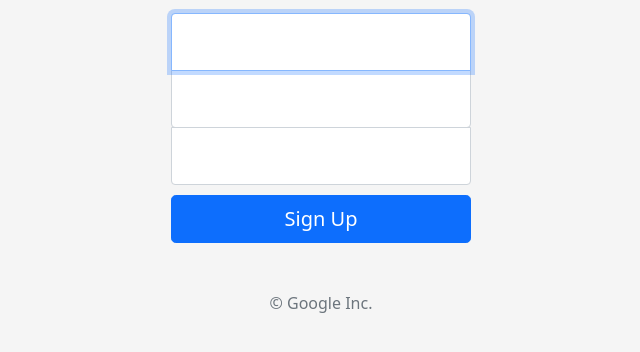
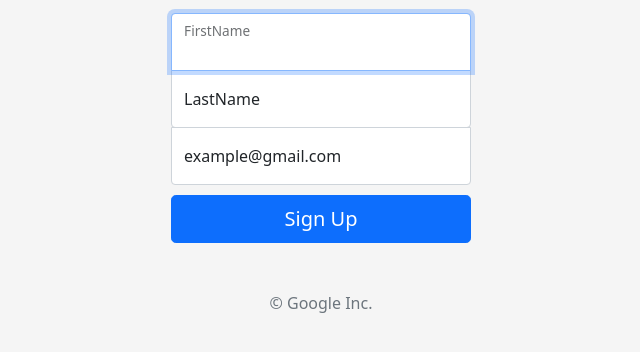
Before and after one commit to Chandra-MP/Newsletter, a website: page public/html/index.html in a window 1280 px wide. Shown: the part 310-662 px from the top of the page, without its empty margins (319-959 px from the left). Drawn offline with nearby package versions, Linux system fonts and the light colour scheme.

Commit message:
Changed the Label tag

```diff
--- a/public/html/index.html
+++ b/public/html/index.html
@@ -83,16 +83,19 @@
         <h1 class="h3 mb-3 fw-normal">Sign up to my newsletter</h1>
 
         <div class="form-floating">
-          <!-- <label for="firstname">FirstName</label> -->
+
           <input type="text" class="form-control" id="firstName" name="firstname" placeholder="FirstName" required autofocus/>
+          <label for="firstname">FirstName</label>
         </div>
         <div class="form-floating">
-          <!-- <label for="lastname">LastName</label> -->
+
           <input type="text" class="form-control" id="lastName" name="lastname" placeholder="LastName" required/>
+          <label for="lastname">LastName</label>
         </div>
         <div class="form-floating">
-          <!-- <label for="email">example@gmail.com</label> -->
+
           <input type="email" class="form-control" name="email" placeholder="example@gmail.com" required/>
+          <label for="email">example@gmail.com</label>
         </div>
         <button class="w-100 btn btn-lg btn-primary" type="submit">
           Sign Up
```
